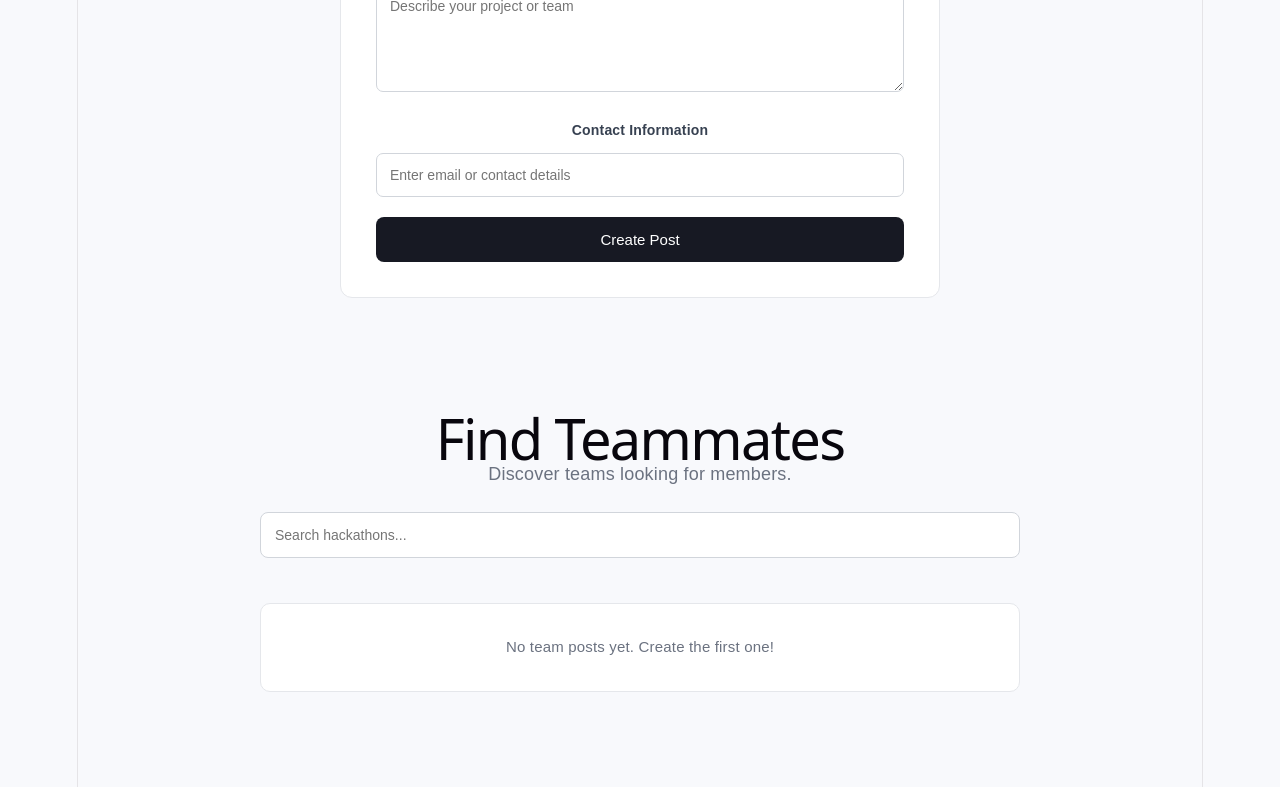
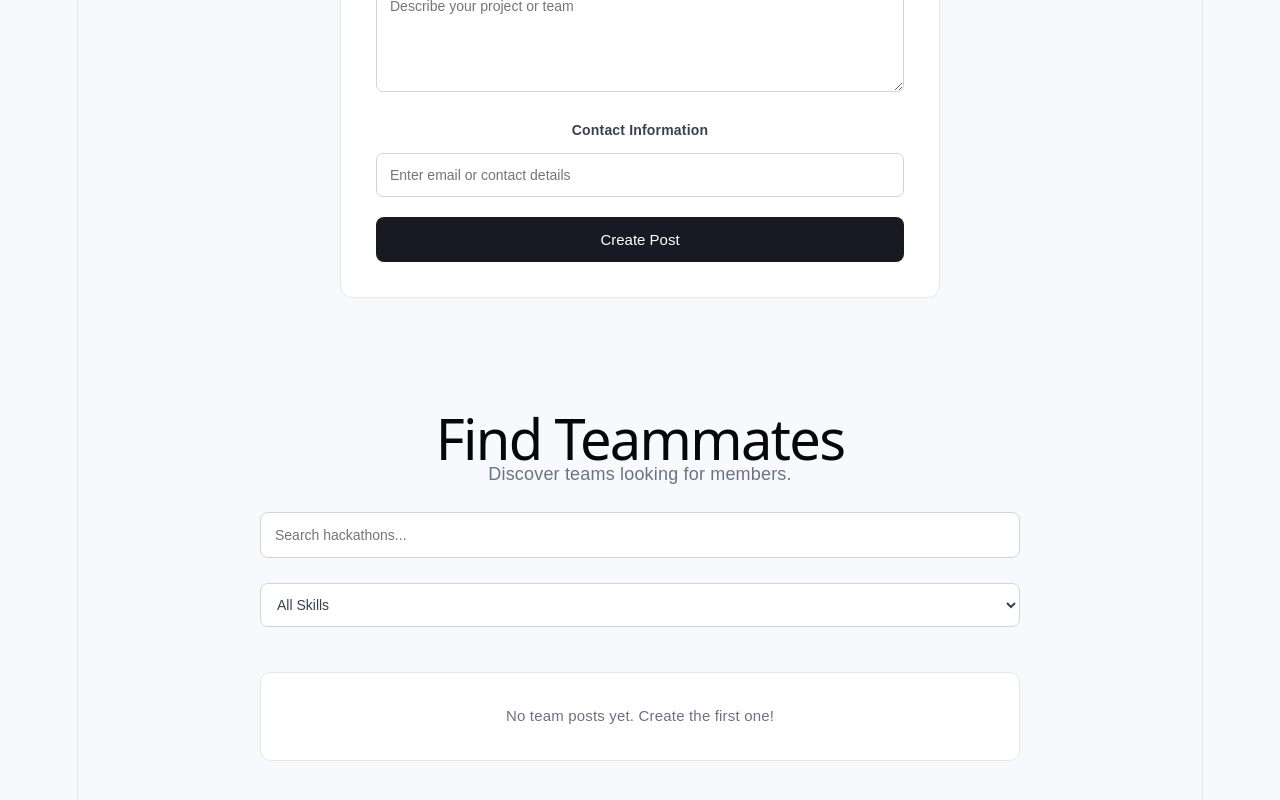
Before and after one commit to bhavyasrivastava5april/TeamUp, a React (Vite) app: page / in a window 1280 px wide. Shown: the part 1376-2176 px from the top of the page. Built offline with nearby package versions, Linux system fonts and the light colour scheme.

Commit message:
feat: add skill filtering

```diff
--- a/src/App.css
+++ b/src/App.css
@@ -474,3 +474,14 @@ textarea {
 .post-author strong {
   color: #6366f1;
 }
+.skill-filter {
+  width: 100%;
+  padding: 12px;
+  margin-bottom: 25px;
+  border: 1px solid #d1d5db;
+  border-radius: 8px;
+  background: white;
+  color: #374151;
+  font-size: 14px;
+  cursor: pointer;
+}
--- a/src/BrowsePosts.jsx
+++ b/src/BrowsePosts.jsx
@@ -33,6 +33,7 @@ function getTimeAgo(date) {
 function BrowsePosts() {
   const [posts, setPosts] = useState([]);
   const [search, setSearch] = useState("");
+  const [skillFilter, setSkillFilter] = useState("");
 
   useEffect(() => {
     const oldPost = localStorage.getItem("teamupPost");
@@ -56,11 +57,18 @@ function BrowsePosts() {
     );
     setPosts(postsWithIds);
   }, []);
-  const filteredPosts = posts.filter((post) =>
-    post.eventName.toLowerCase().includes(search.toLowerCase()) ||
-    post.skills.toLowerCase().includes(search.toLowerCase()) ||
-    post.description.toLowerCase().includes(search.toLowerCase())
-  );
+  const filteredPosts = posts.filter((post) => {
+    const matchesSearch =
+      post.eventName.toLowerCase().includes(search.toLowerCase()) ||
+      post.skills.toLowerCase().includes(search.toLowerCase()) ||
+      post.description.toLowerCase().includes(search.toLowerCase());
+
+    const matchesSkill =
+      !skillFilter ||
+      post.skills.toLowerCase().includes(skillFilter.toLowerCase());
+
+    return matchesSearch && matchesSkill;
+  });
 
   const handleEdit = (post) => {
     localStorage.setItem("editingPost", JSON.stringify(post));
@@ -109,6 +117,20 @@ function BrowsePosts() {
           </button>
         )}
       </div>
+      <select
+        className="skill-filter"
+        value={skillFilter}
+        onChange={(e) => setSkillFilter(e.target.value)}
+      >
+        <option value="">All Skills</option>
+        <option value="React">React</option>
+        <option value="JavaScript">JavaScript</option>
+        <option value="Python">Python</option>
+        <option value="Java">Java</option>
+        <option value="HTML">HTML</option>
+        <option value="CSS">CSS</option>
+        <option value="UI/UX">UI/UX</option>
+      </select>
 
       {filteredPosts.length > 0 ? (
         filteredPosts.map((post, index) => (
```
